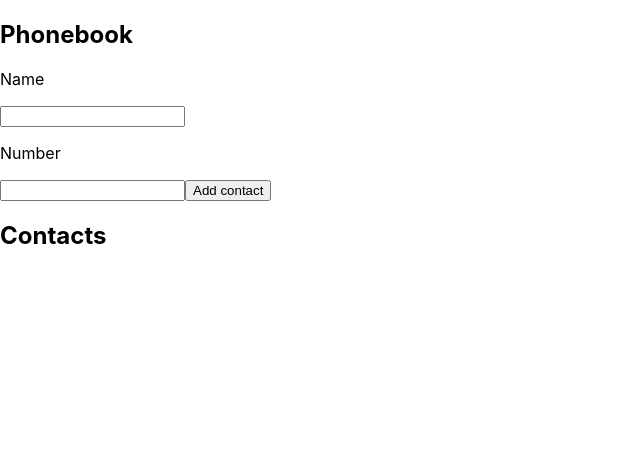
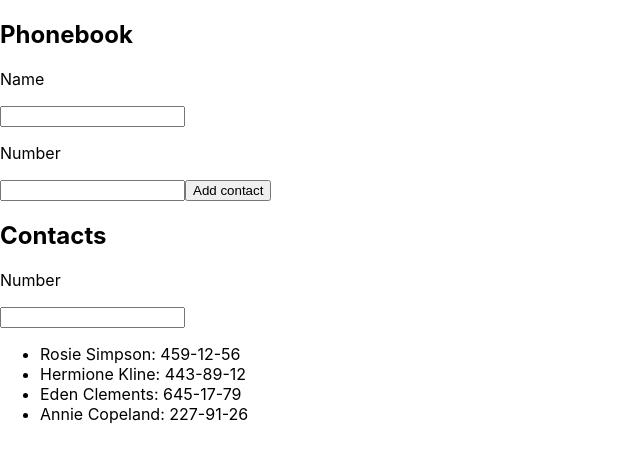
Before and after one commit to Myro4ka/goit-react-hw-07-phonebook, a React (Create React App) app: page / in a window 1280 px wide. Shown: the top 462 px of the page, without its empty margins (0-640 px from the left). Built offline with nearby package versions, Linux system fonts and the light colour scheme.

Commit message:
add a search field

```diff
--- a/src/components/App/App.jsx
+++ b/src/components/App/App.jsx
@@ -6,8 +6,15 @@
 
 export class App extends Component {
   state = {
-    contacts: [],
+    contacts: [
+      { id: 'id-1', name: 'Rosie Simpson', number: '459-12-56' },
+      { id: 'id-2', name: 'Hermione Kline', number: '443-89-12' },
+      { id: 'id-3', name: 'Eden Clements', number: '645-17-79' },
+      { id: 'id-4', name: 'Annie Copeland', number: '227-91-26' },
+    ],
+    filter: '',
     name: '',
+    number: '',
   };
 
   handleAddToContacts = () => {
@@ -25,6 +32,16 @@
 
   handleChange = e => {
     this.setState({ [e.target.name]: e.target.value });
+  };
+
+  applyFilterContacts = () => {
+    if (this.state.filter) {
+      const filteredContacts = this.state.contacts.filter(contact =>
+        contact.name.toLowerCase().includes(this.state.filter.toLowerCase())
+      );
+      return filteredContacts;
+    }
+    return this.state.contacts;
   };
 
   render() {
@@ -56,9 +73,16 @@
           </div>
         </Section>
         <Section title="Contacts">
+          <p>Number</p>
+          <input
+            type="text"
+            name="filter"
+            title="Name may contain only letters, apostrophe, dash and spaces. For example Adrian, Jacob Mercer, Charles de Batz de Castelmore d'Artagnan"
+            onChange={this.handleChange}
+            value={this.state.filter}
+          />
           <ul>
-            {this.state.contacts.map(contact => {
-              console.log(contact.id);
+            {this.applyFilterContacts().map(contact => {
               return (
                 <li key={contact.id}>
                   {contact.name}: {contact.number}
```
